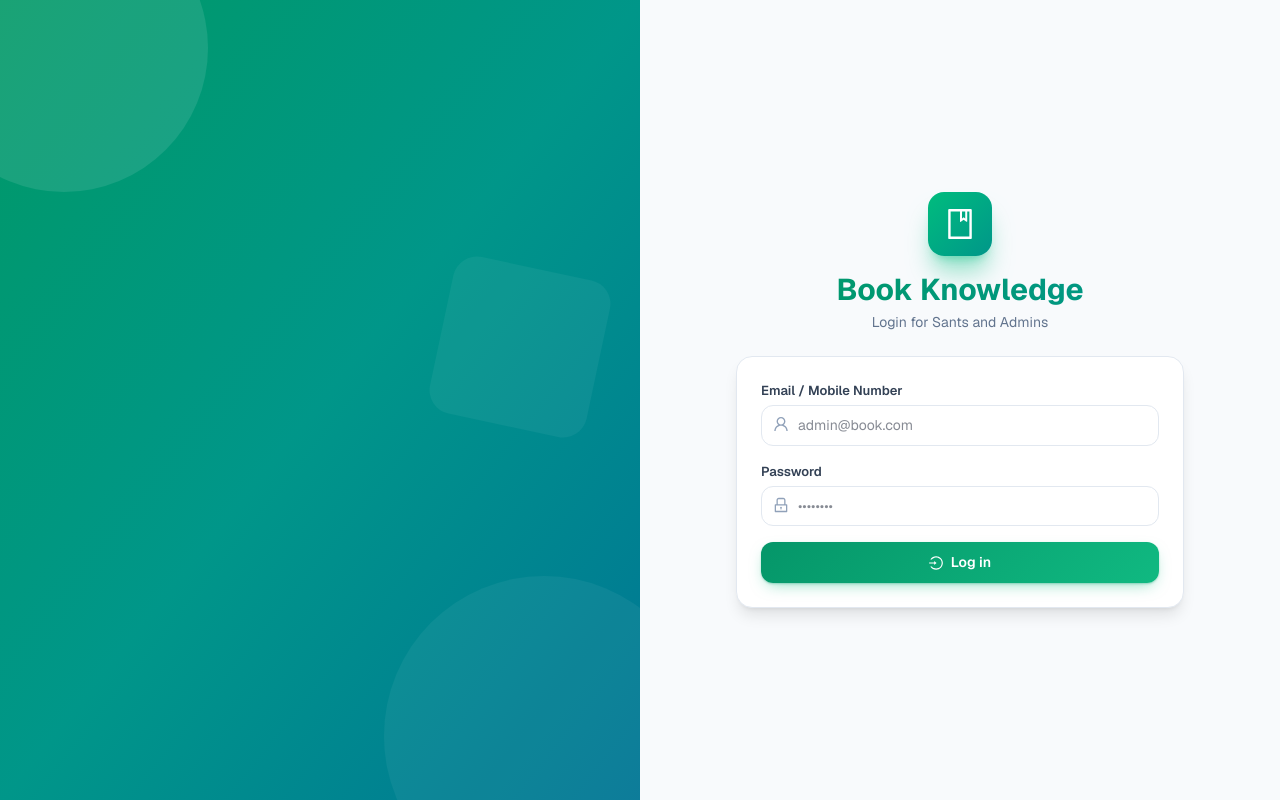
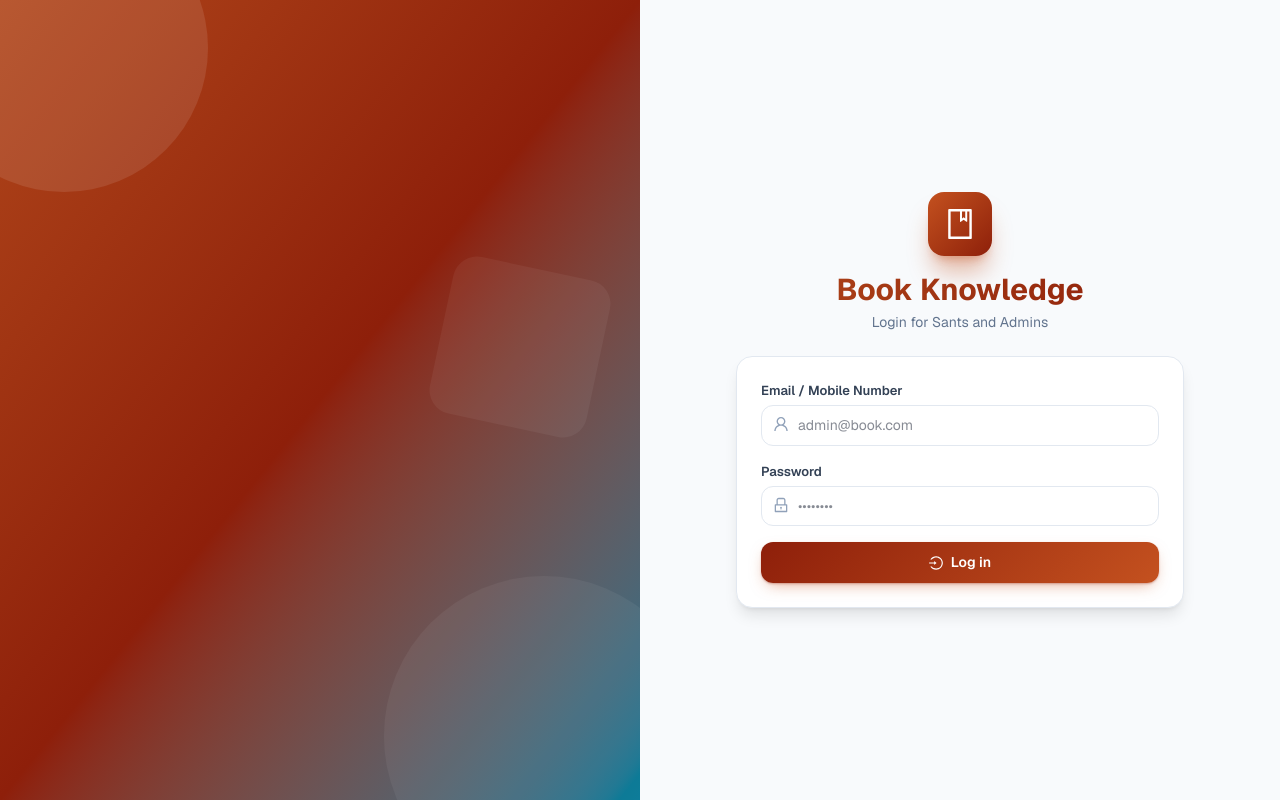
Before and after one commit to narayanmunidev1836-droid/book-knowledge, a Next.js app: page /login in a window 1280 px wide. Built offline with nearby package versions, Linux system fonts and the light colour scheme; no server answers.

Commit message:
change color theame

```diff
--- a/app/globals.css
+++ b/app/globals.css
@@ -5,18 +5,32 @@
   --color-foreground: var(--foreground);
   --font-sans: var(--font-geist-sans);
   --font-mono: var(--font-geist-mono);
+
+  /* Orange / terracotta theme (matches rampuraswayamsevak) */
+  --color-emerald-50: #fff5f0;
+  --color-emerald-100: #fde8e0;
+  --color-emerald-200: #f0d0b8;
+  --color-emerald-300: #e8a888;
+  --color-emerald-400: #de7a4d;
+  --color-emerald-500: #c4511f;
+  --color-emerald-600: #b0451a;
+  --color-emerald-700: #8e351f;
+  --color-emerald-800: #6e2510;
+  --color-teal-400: #de7a4d;
+  --color-teal-500: #c4511f;
+  --color-teal-600: #8e1f0a;
 }
 
 :root {
-  --background: #f1f5f9;
+  --background: #fdfaf8;
   --foreground: #0f172a;
 }
 
 body {
   background: var(--background);
   background-image:
-    radial-gradient(ellipse 80% 50% at 50% -20%, rgba(16, 185, 129, 0.12), transparent),
-    radial-gradient(ellipse 60% 40% at 100% 0%, rgba(20, 184, 166, 0.08), transparent);
+    radial-gradient(ellipse 80% 50% at 50% -20%, rgba(196, 81, 31, 0.12), transparent),
+    radial-gradient(ellipse 60% 40% at 100% 0%, rgba(142, 31, 10, 0.08), transparent);
   background-attachment: fixed;
   color: var(--foreground);
   font-family: var(--font-geist-sans), Arial, Helvetica, sans-serif;
@@ -37,7 +51,7 @@ body {
 .card-hover:hover {
   box-shadow:
     0 2px 4px rgba(15, 23, 42, 0.06),
-    0 12px 32px -8px rgba(16, 185, 129, 0.18);
+    0 12px 32px -8px rgba(196, 81, 31, 0.18);
   transform: translateY(-2px);
 }
 
@@ -47,14 +61,14 @@ body {
   justify-content: center;
   gap: 0.5rem;
   border-radius: 0.75rem;
-  background: linear-gradient(135deg, #059669, #10b981);
+  background: linear-gradient(135deg, #8e1f0a, #c4511f);
   padding: 0.55rem 1.1rem;
   font-size: 0.875rem;
   font-weight: 600;
   color: #fff;
   box-shadow:
-    0 1px 2px rgba(5, 150, 105, 0.3),
-    0 6px 16px -6px rgba(16, 185, 129, 0.55);
+    0 1px 2px rgba(142, 31, 10, 0.3),
+    0 6px 16px -6px rgba(196, 81, 31, 0.55);
   transition:
     transform 0.15s ease,
     box-shadow 0.15s ease,
@@ -65,8 +79,8 @@ body {
   filter: brightness(1.06);
   transform: translateY(-1px);
   box-shadow:
-    0 1px 2px rgba(5, 150, 105, 0.35),
-    0 10px 22px -6px rgba(16, 185, 129, 0.65);
+    0 1px 2px rgba(142, 31, 10, 0.35),
+    0 10px 22px -6px rgba(196, 81, 31, 0.65);
 }
 
 .btn-primary:active {
@@ -138,8 +152,8 @@ body {
 }
 
 .input:focus {
-  border-color: #10b981;
-  box-shadow: 0 0 0 3px rgba(16, 185, 129, 0.15);
+  border-color: #c4511f;
+  box-shadow: 0 0 0 3px rgba(196, 81, 31, 0.15);
 }
 
 /* note / long text: break even when there are no spaces (e.g. continuous typing) */
@@ -156,12 +170,12 @@ textarea.input {
 }
 
 .select-input:not(.ant-select-disabled):hover {
-  --ant-select-border-color: #10b981 !important;
+  --ant-select-border-color: #c4511f !important;
 }
 
 .select-input.ant-select-focused {
-  --ant-select-border-color: #10b981 !important;
-  box-shadow: 0 0 0 3px rgba(16, 185, 129, 0.15) !important;
+  --ant-select-border-color: #c4511f !important;
+  box-shadow: 0 0 0 3px rgba(196, 81, 31, 0.15) !important;
 }
 
 
--- a/app/layout.js
+++ b/app/layout.js
@@ -30,7 +30,7 @@ export async function generateMetadata() {
 }
 
 export const viewport = {
-  themeColor: "#10b981",
+  themeColor: "#c4511f",
 };
 
 export default function RootLayout({ children }) {
--- a/app/manifest.js
+++ b/app/manifest.js
@@ -11,7 +11,7 @@ export default async function manifest() {
     display: "standalone",
     orientation: "portrait",
     background_color: "#f1f5f9",
-    theme_color: "#10b981",
+    theme_color: "#c4511f",
     icons: [
       { src: "/icons/icon-192.png", sizes: "192x192", type: "image/png", purpose: "any" },
       { src: "/icons/icon-512.png", sizes: "512x512", type: "image/png", purpose: "any" },
--- a/components/ChangePasswordModal.js
+++ b/components/ChangePasswordModal.js
@@ -71,7 +71,7 @@ export default function ChangePasswordModal({ open, onClose }) {
       okButtonProps={{
         disabled: pending,
         style: {
-          background: "linear-gradient(135deg, #059669, #10b981)",
+          background: "linear-gradient(135deg, #8e1f0a, #c4511f)",
           borderColor: "transparent",
           borderRadius: "0.75rem",
           fontWeight: 600,
--- a/components/ImageResizer.js
+++ b/components/ImageResizer.js
@@ -253,7 +253,7 @@ export default function ImageResizer({ open, src, fileName, onCancel, onConfirm,
                 preserveAspectRatio="none"
                 className="pointer-events-none absolute inset-0 h-full w-full"
               >
-                <polygon points={poly} fill="rgba(16,185,129,0.18)" stroke="#10b981" strokeWidth="0.6" />
+                <polygon points={poly} fill="rgba(196, 81, 31,0.18)" stroke="#c4511f" strokeWidth="0.6" />
               </svg>
               {corners.map((p, i) => (
                 <button
```
